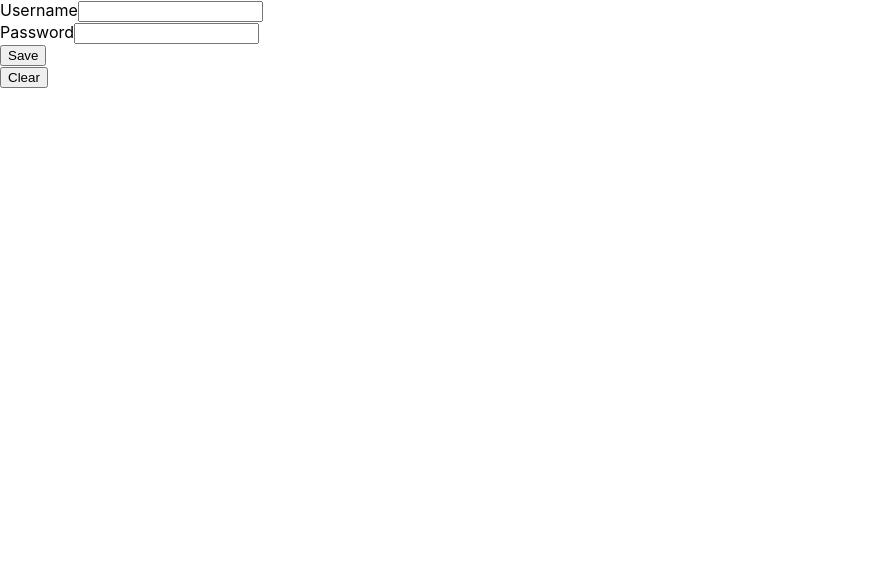
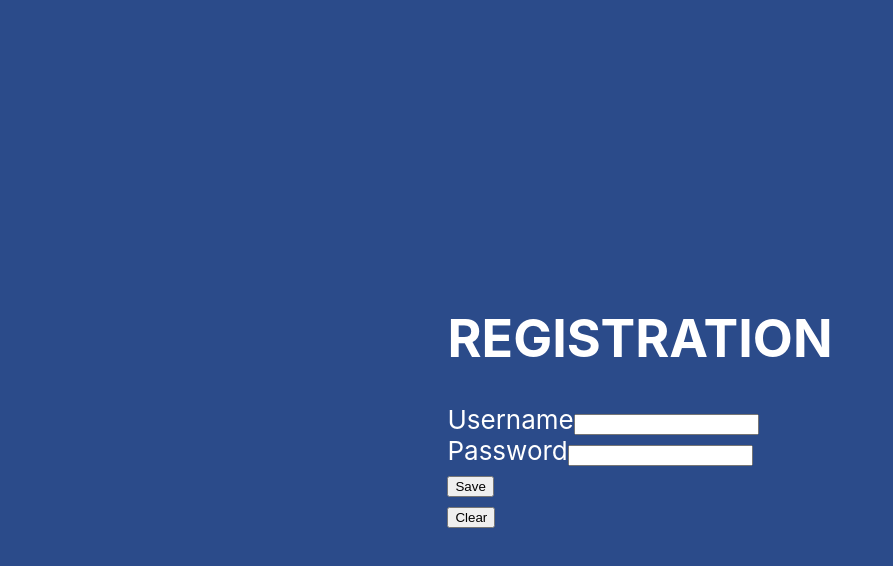
Before and after one commit to smandezhath/STBlog, a React (Create React App) app: page / in a window 1280 px wide. Shown: the top 566 px of the page, without its empty margins (0-893 px from the left). Built offline with nearby package versions, Linux system fonts and the light colour scheme.

Commit message:
Registration

```diff
--- a/src/App.css
+++ b/src/App.css
@@ -14,7 +14,7 @@
 }
 
 .App-header {
-  background-color: #282c34;
+  background-color: #2b4b8a;
   min-height: 100vh;
   display: flex;
   flex-direction: column;
--- a/src/App.js
+++ b/src/App.js
@@ -4,8 +4,9 @@ import Register from './components/Register';
 
 function App() {
   return (
-    <>
+    <><div className = "App-header">
         <Register></Register>
+        </div>
     </>
   );
 }
--- a/src/components/Register.js
+++ b/src/components/Register.js
@@ -68,6 +68,7 @@ function Register() {
     console.log(input);
     return (
         <div>
+            <h1>REGISTRATION</h1>
             <form>
                 <label>Username</label>
                 <input type="text" name="username" onChange={handleChange}></input>
```
